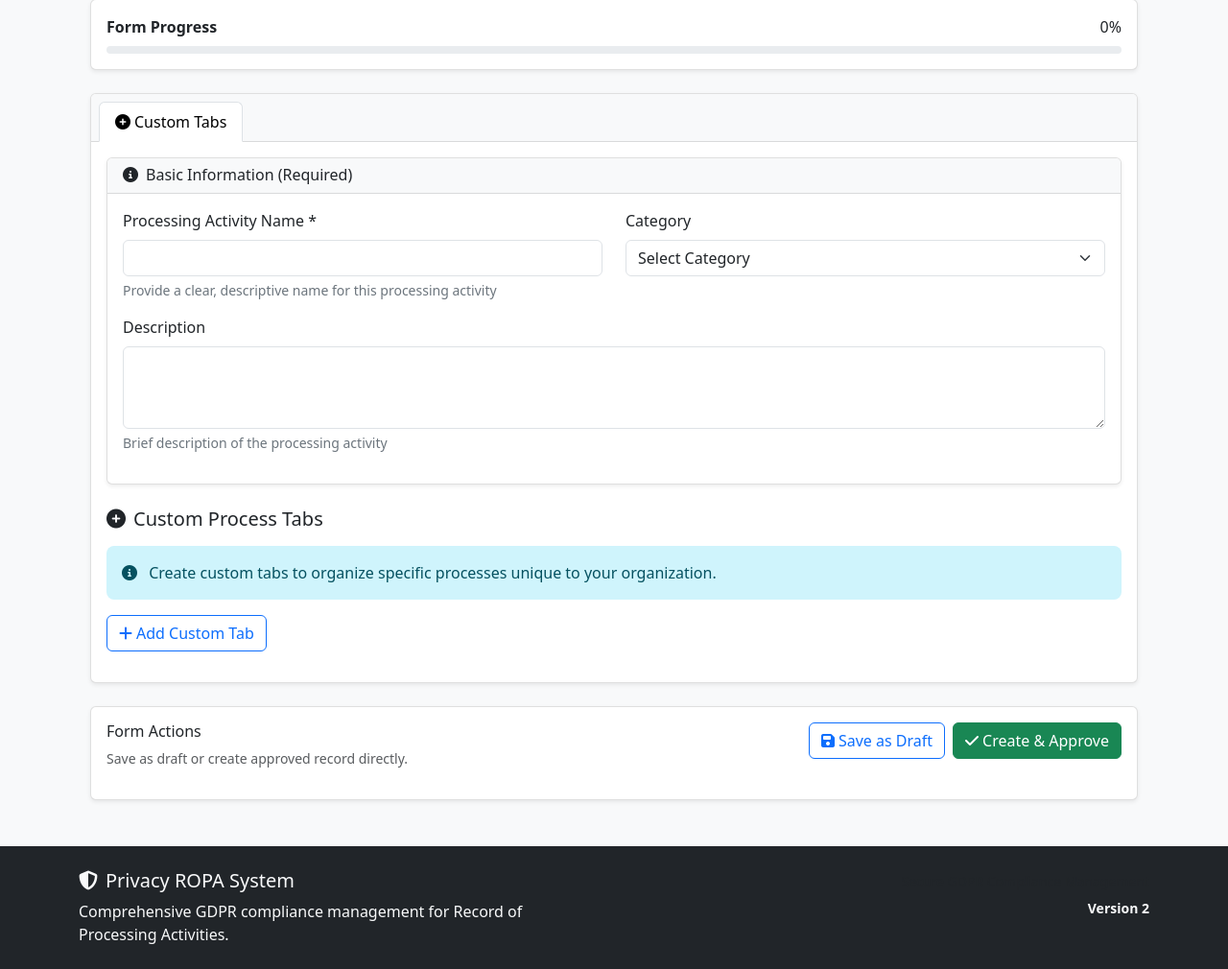
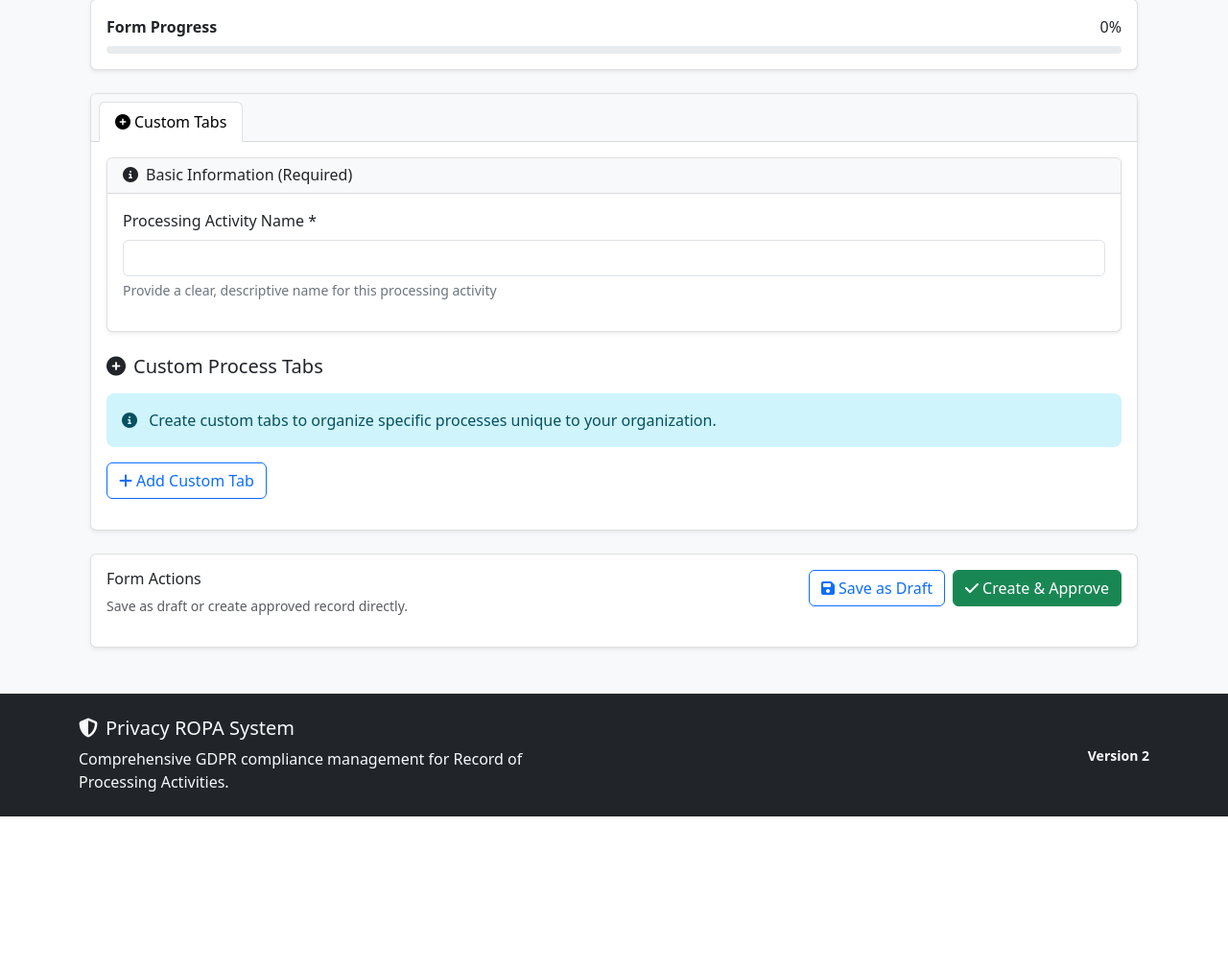
Before and after one commit to Omolola436/automatedropa, a Flask app: page /add-activity in a window 1280 px wide. Shown: the part 175-1185 px from the top of the page at 96% size. After the commit the page ends 1026 px from the top, so only its background shows below. Run offline with Flask 3, Linux system fonts and the light colour scheme; a user stored in the database is signed in.

Commit message:
Assistant checkpoint: Remove Category and Description fields
Assistant generated file changes:
- templates/add_activity.html: Remove Category and Description fields from Basic Information section

---

User prompt:

in Add New Processing Activity remove Category and
Description from privacy officer and privacy champion page

Replit-Commit-Author: Assistant
Replit-Commit-Session-Id: 99d2946f-dcdb-48f1-b5ae-d15c76839f54

```diff
--- a/templates/add_activity.html
+++ b/templates/add_activity.html
@@ -49,34 +49,10 @@
                                         <h6 class="mb-0"><i class="fas fa-info-circle me-2"></i>Basic Information (Required)</h6>
                                     </div>
                                     <div class="card-body">
-                                        <div class="row">
-                                            <div class="col-md-6 mb-3">
-                                                <label for="processing_activity_name" class="form-label">Processing Activity Name *</label>
-                                                <input type="text" class="form-control" id="processing_activity_name" name="processing_activity_name" required>
-                                                <div class="form-text">Provide a clear, descriptive name for this processing activity</div>
-                                            </div>
-                                            <div class="col-md-6 mb-3">
-                                                <label for="category" class="form-label">Category</label>
-                                                <select class="form-select" id="category" name="category">
-                                                    <option value="">Select Category</option>
-                                                    {% if options and options.categories %}
-                                                        {% for cat in options.categories %}
-                                                        <option value="{{ cat }}">{{ cat }}</option>
-                                                        {% endfor %}
-                                                    {% else %}
-                                                        <option value="HR Management">HR Management</option>
-                                                        <option value="Customer Service">Customer Service</option>
-                                                        <option value="Marketing">Marketing</option>
-                                                        <option value="Finance">Finance</option>
-                                                        <option value="IT Operations">IT Operations</option>
-                                                    {% endif %}
-                                                </select>
-                                            </div>
-                                        </div>
                                         <div class="mb-3">
-                                            <label for="description" class="form-label">Description</label>
-                                            <textarea class="form-control" id="description" name="description" rows="3"></textarea>
-                                            <div class="form-text">Brief description of the processing activity</div>
+                                            <label for="processing_activity_name" class="form-label">Processing Activity Name *</label>
+                                            <input type="text" class="form-control" id="processing_activity_name" name="processing_activity_name" required>
+                                            <div class="form-text">Provide a clear, descriptive name for this processing activity</div>
                                         </div>
                                     </div>
                                 </div>
```
